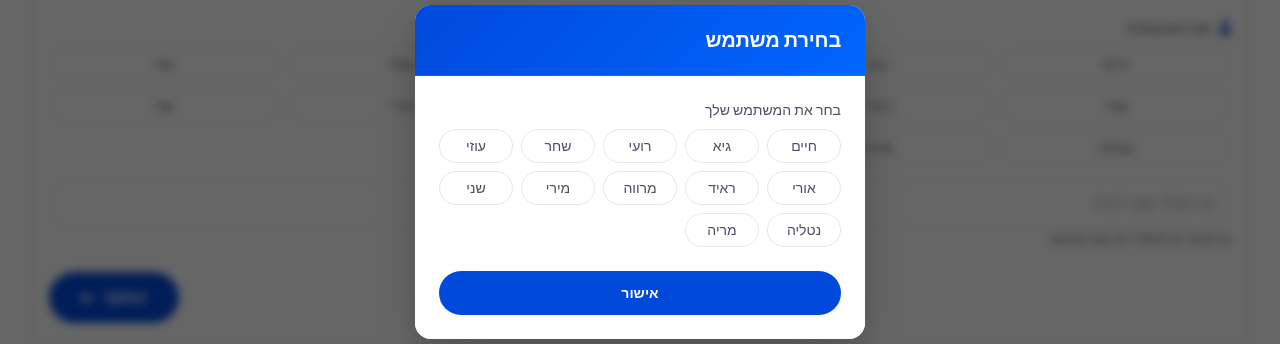
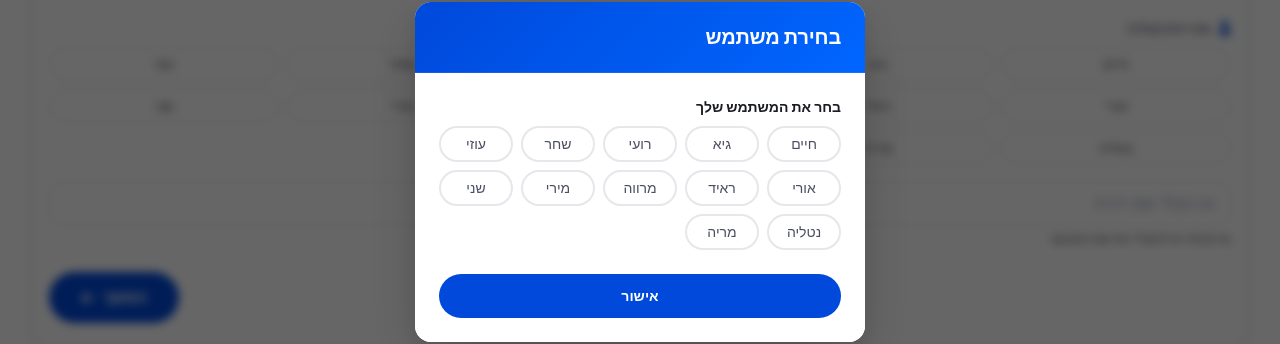
Before and after one commit to Chaim2045/law-office-frontend, a website: page frontend/index.html in a window 1280 px wide. Shown: the part 228-572 px from the top of the page. Drawn offline with Linux system fonts and the light colour scheme.

Commit message:
UI: Fix text visibility in user switch modal
- Added explicit color to modal-body
- Made form label more visible with font-weight
- Enhanced name-chip visibility with darker border

Co-Authored-By: Claude Sonnet 4.5 <noreply@anthropic.com>

```diff
--- a/frontend/css/modern-style.css
+++ b/frontend/css/modern-style.css
@@ -918,6 +918,18 @@ textarea.form-control {
   text-align: right;
   background: #ffffff;
   min-height: 200px;
+  color: var(--color-text);
+}
+
+.modal-body .form-label {
+  color: var(--color-text);
+  font-weight: 600;
+}
+
+.modal-body .name-chip {
+  color: var(--color-text-medium);
+  background: white;
+  border: 2px solid var(--color-border);
 }
 
 .modal-footer {
```
